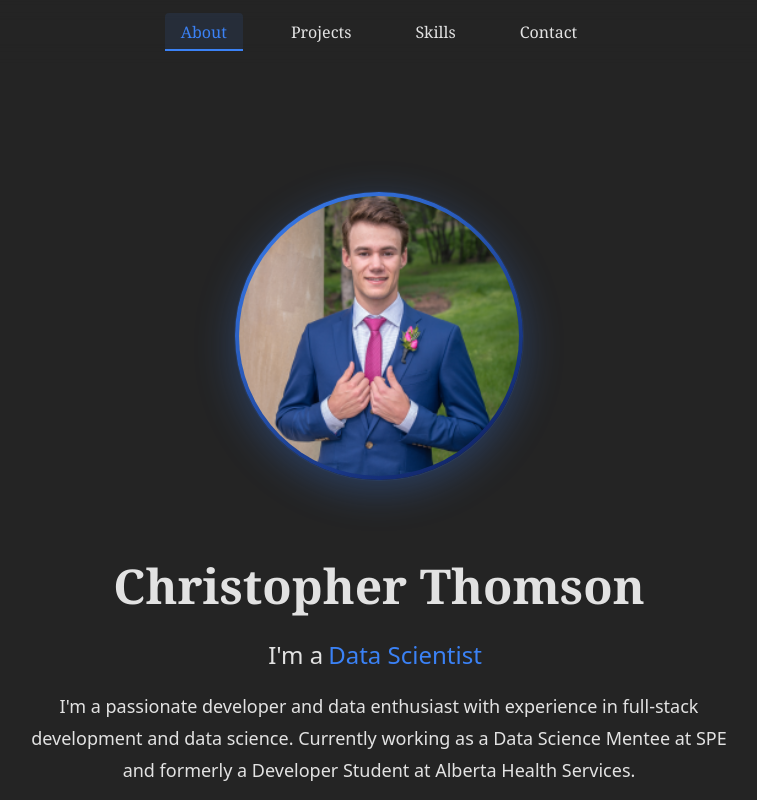
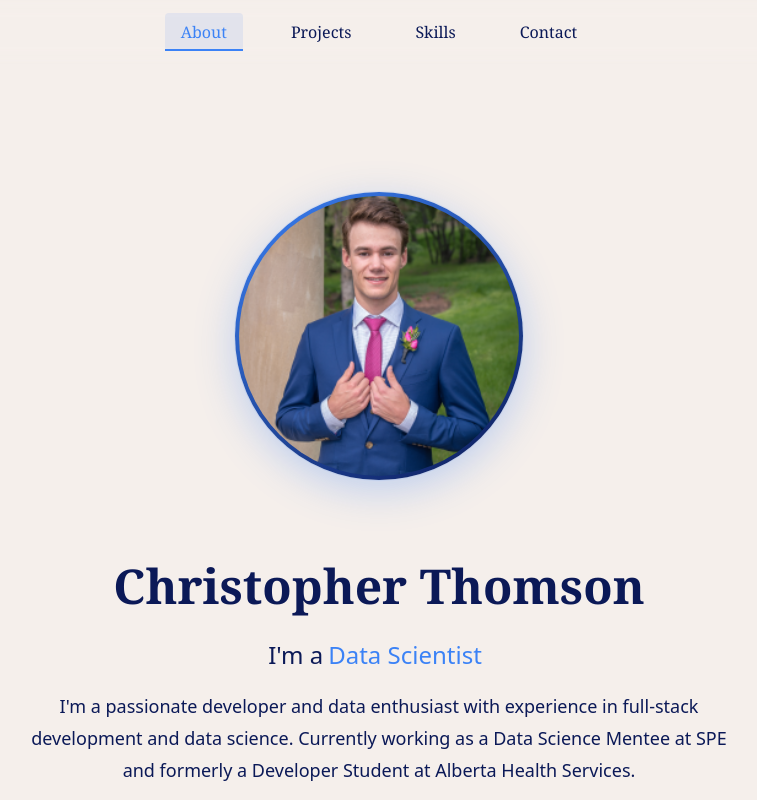
Before and after one commit to Cthomson20/christopherthomson-portfolio, a React (Vite) app: page / in a window 1280 px wide. Shown: the top 800 px of the page, without its empty margins (261-1018 px from the left). Built offline with nearby package versions, Linux system fonts and the light colour scheme.

Commit message:
removed dark mode

```diff
--- a/src/index.css
+++ b/src/index.css
@@ -4,8 +4,8 @@
   font-weight: 400;
 
   color-scheme: light;
-  color: rgba(255, 255, 255, 0.87);
-  background-color: #242424;
+  color: var(--primary-color);
+  background-color: var(--background-light);
 
   font-synthesis: none;
   text-rendering: optimizeLegibility;
@@ -41,7 +41,7 @@ button {
   font-size: 1em;
   font-weight: 500;
   font-family: inherit;
-  background-color: #1a1a1a;
+  background-color: #f9f9f9;
   cursor: pointer;
   transition: border-color 0.25s;
 }
@@ -52,14 +52,3 @@ button:focus,
 button:focus-visible {
   outline: 4px auto -webkit-focus-ring-color;
 }
-
-@media (prefers-color-scheme: dark) {
-  :root {
-    color-scheme: light;
-    color: var(--primary-color);
-    background-color: var(--background-light);
-  }
-  button {
-    background-color: #f9f9f9;
-  }
-}
```
